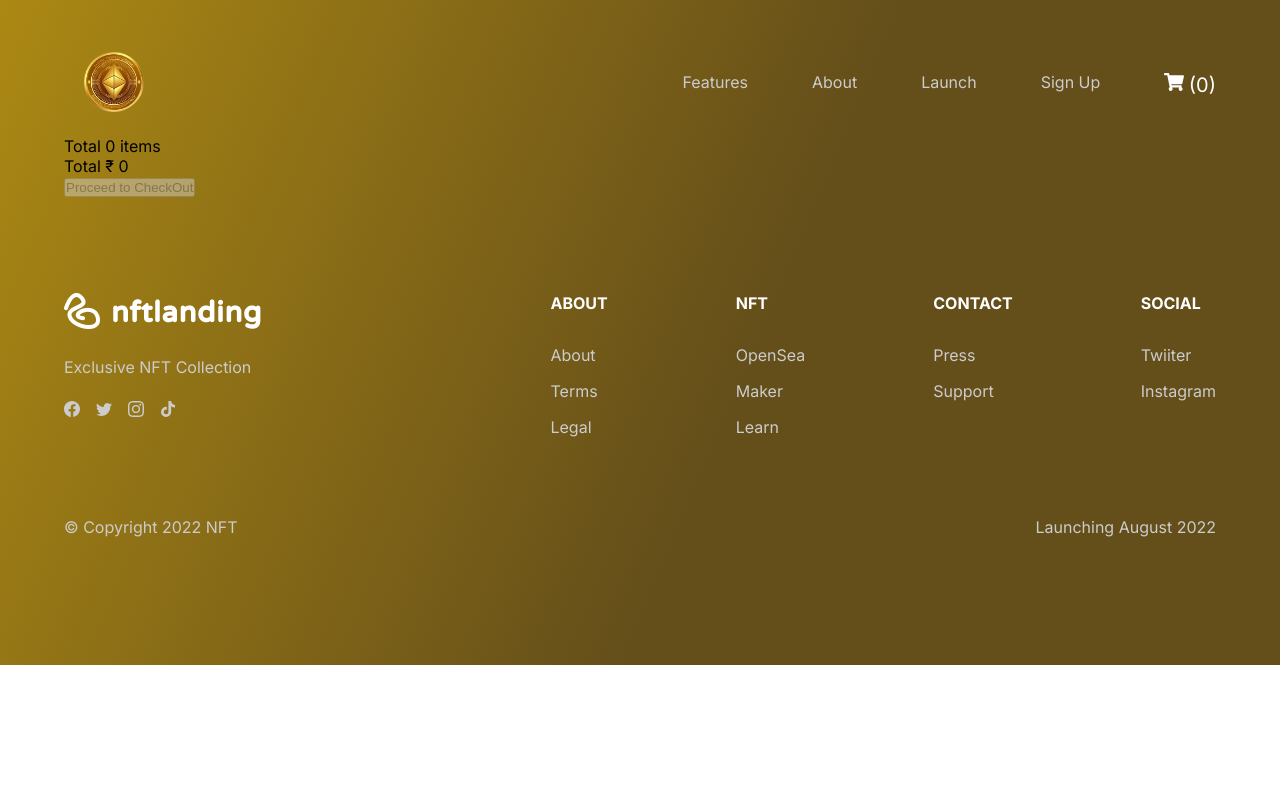
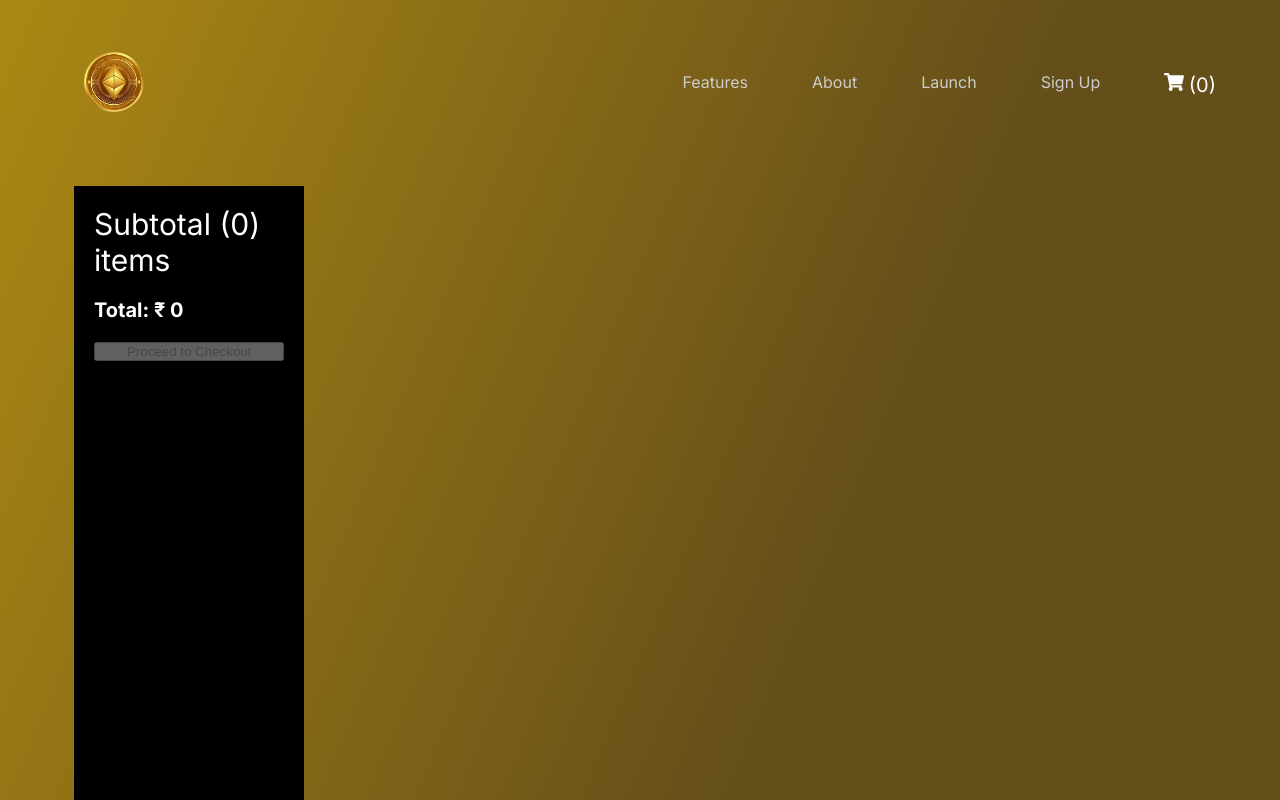
Before and after one commit to sidharth00007/BitBullion, a React (Create React App) app: page /cart in a window 1280 px wide. Shown: the top 800 px of the page. Built offline with nearby package versions, Linux system fonts and the light colour scheme.

Commit message:
changed buying page

```diff
--- a/src/CartPage.js
+++ b/src/CartPage.js
@@ -7,8 +7,6 @@ import Footer from "./components/Footer";
 import Navbar from "./components/Navbar";
 // import Release from "./components/Release";
 import ScrollToTop from "./components/ScrollToTop";
-// import Signup from "./components/Signup";
-// import SuperRare from "./components/SuperRare";
 import { CartState } from "./context/Context";
 // import scrollreveal from "scrollreveal";
 import "./sass/index.scss";
@@ -45,12 +43,14 @@ const CartPage = () => {
             <ScrollToTop />
             <Navbar changeTheme={changeTheme} currentTheme={theme} />
 
-            <div>
+            <div className="cart">
+                <div className="product">
                     <ListGroup>
                         {cart.map((prod) => (
                             <ListGroup.Item key={prod.id}>
                                 <Row>
                                     <Col md={2}>
+                                        <div className="img-cart">
                                             <Image
                                                 // height="100px"
                                                 src={prod.image}
@@ -58,6 +58,7 @@ const CartPage = () => {
                                                 fluid
                                                 rounded
                                             />
+                                        </div>
                                     </Col>
                                     <Col md={2}>
                                         <span>{prod.title}</span>
@@ -107,13 +108,12 @@ const CartPage = () => {
                         ))}
                     </ListGroup>
                 </div>
-            <div className="total">
-                <span>Total {cart.length} items</span>
-                <br />
-                <span>Total ₹ {total}</span>
-                <br />
+            </div>
+            <div className="filters summary">
+        <span className="title">Subtotal ({cart.length}) items</span>
+        <span style={{ fontWeight: 700, fontSize: 20 }}>Total: ₹ {total}</span>
         <Button type="button" disabled={cart.length === 0}>
-                    Proceed to CheckOut
+          Proceed to Checkout
         </Button>
       </div>
             {/* <Home /> */}
--- a/src/sass/index.scss
+++ b/src/sass/index.scss
@@ -13,3 +13,4 @@
 @import "sections/signup";
 @import "sections/like";
 @import "sections/buyer";
+@import "sections/cart";
--- /dev/null
+++ b/src/sass/sections/_cart.scss
@@ -0,0 +1,56 @@
+.cart {
+  display: flex;
+}
+.product {
+  display: column;
+  width: 78%;
+  padding: 20px;
+  flex-wrap: wrap;
+  justify-content: space-around;
+}
+.list-group {
+  display: flex;
+  flex-direction: column;
+  padding-left: 0;
+  margin-bottom: 0;
+  border-radius: 0.25rem;
+}
+.list-group-item:last-child {
+  border-bottom-right-radius: inherit;
+  border-bottom-left-radius: inherit;
+}
+.row {
+  display: flex;
+  flex-wrap: wrap;
+  margin-right: -15px;
+  margin-left: -15px;
+}
+.img-cart {
+  img {
+    height: 100px;
+    width: 100px;
+  }
+}
+.col-md-2 {
+    flex: 0 0 16.666667%;
+    max-width: 16.666667%;
+}
+.summary {
+    width: 30%;
+}
+.filters {
+    background-color: black;
+    color: white;
+    padding: 20px;
+    display: flex;
+    flex-direction: column;
+    width: 20%;
+    margin: 10px;
+    height: 86vh;
+}
+.title {
+    font-size: 30px;
+}
+.filters > span {
+    padding-bottom: 20px;
+}
```
Lines whose indentation alone changed are shown as unchanged.
